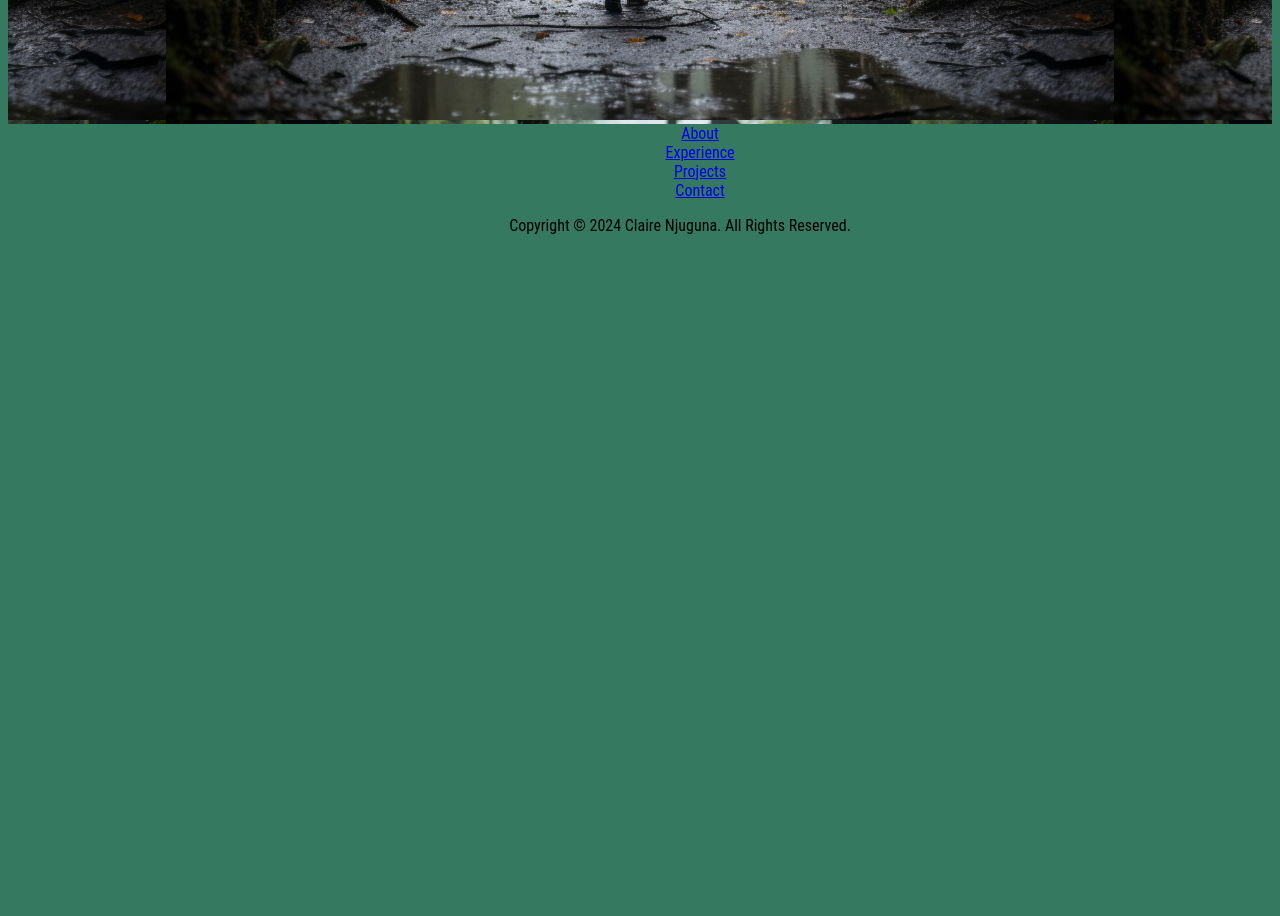
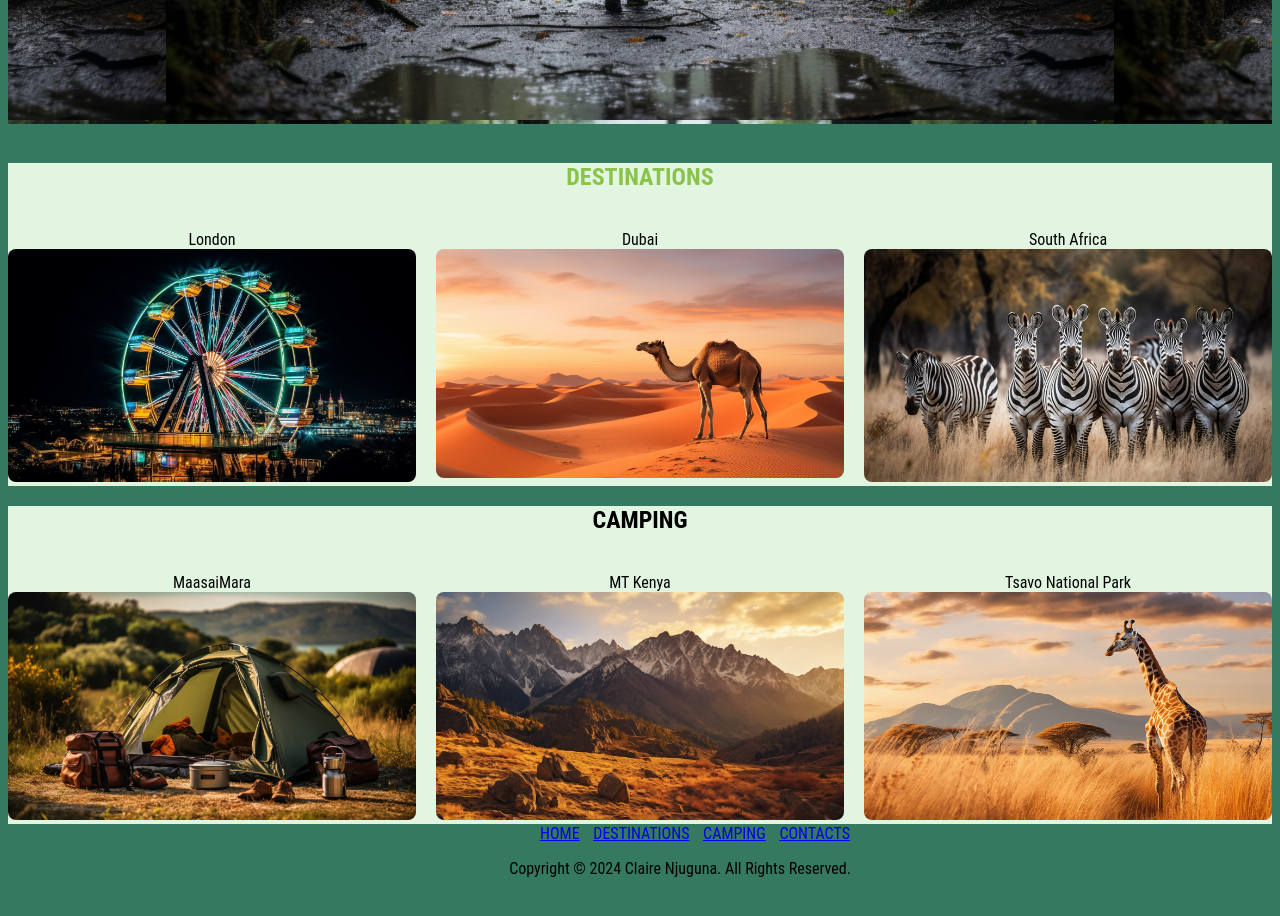
Before and after one commit to clairewambuinjuguna/Naturenestadventures, a plain HTML site: page index.html in a window 1280 px wide. Shown: the part 520-1436 px from the top of the page. Before the commit the page ends 860 px from the top, so only its background shows below. Drawn offline with Linux system fonts and the light colour scheme.

Commit message:
progress

```diff
--- a/index.html
+++ b/index.html
@@ -43,14 +43,52 @@
 
     <P class="paragraph">Where every step is a journey, and every moment is a discovery. Immerse yourself in the embrace of nature, and let the whispers of the wilderness guide your soul. In the heart of tranquility, find your adventure, create your story, and awaken your spirit. With NatureNest Adventures, embrace the call of the wild and let the beauty of nature be your guide. Unleash the explorer in you – your journey begins where the path meets the extraordinary.</P>
  </section>
+ <br>
+
+ <section >
+    <h1 class="destination">DESTINATIONS</h1>
+    <br>
+   <div class="destinations">
+    <div class="destinationimage">
+        <p>London</p>
+        <img src="./assets/london.jpg">
+    </div>
+    <div class="destinationimage">
+        <p>Dubai</p>
+        <img src="./assets/dubai.jpg">
+    </div>
+    <div class="destinationimage">
+        <p>South Africa</p>
+        <img src="./assets/southafrica.jpg">
+    </div>
+</div>
+ </section>
+ <section>
+    <h1>CAMPING</h1>
+    <br>
+   <div class="campingsites">
+    <div class="campingsitesimage">
+        <p>MaasaiMara</p>
+        <img src="./assets/maasaimara.jpg">
+    </div>
+    <div class="campingsitesimage">
+        <p>MT Kenya</p>
+        <img src="./assets/mtkenya.jpg">
+    </div>
+    <div class="campingsitesimage">
+        <p>Tsavo National Park</p>
+        <img src="./assets/tsavo.jpg">
+    </div>
+</div>
+ </section>
     <footer>
         <nav>
           <div class="nav-links-container">
             <ul class="nav-links">
-              <li><a href="#about">About</a></li>
-              <li><a href="#experience">Experience</a></li>
-              <li><a href="#projects">Projects</a></li>
-              <li><a href="#contact">Contact</a></li>
+                <li><a href="#home">HOME</a></li>
+                <li><a href="#destinations">DESTINATIONS</a></li>
+                <li><a href="#camping">CAMPING</a></li>
+                <li><a href="#contact">CONTACTS</a></li>
             </ul>
           </div>
         </nav>
--- a/style.css
+++ b/style.css
@@ -25,7 +25,7 @@ color: white; /* Text color on top of the image */
 font-family: Arial, sans-serif;
 text-align: center;
 margin-top: -10rem;
-background-color: #357960;
+background-color:#8BC34A;
 }
 
 
@@ -97,6 +97,7 @@ background-color: #357960;
 .navLinks li{
   display: inline-block;
   margin-right: 10px;
+  color: white;
 
 }
 .paragraph{
@@ -108,6 +109,72 @@ background-color: #357960;
     justify-content: center;
 
 }
+.destinations{
+    background-color: #E1F5E1;
+    display: inline-block;
+
+}
+
+section {
+    text-align: center;
+    background-color: #E1F5E1;
+  }
+
+ .destination  {
+    color:#8BC34A /* Optional: Add color to the heading */
+  }
+
+  .destinations {
+    display: flex;
+    justify-content: space-between;
+    margin-top: 0; /* Adjust margin as needed */
+
+  }
+
+  .destinationimage {
+    text-align: center;
+    margin-right: 20px; /* Adjust margin as needed for spacing between items */
+  }
+
+  .destinationimage:last-child {
+    margin-right: 0; /* Remove margin from the last child to avoid extra spacing */
+  }
+
+  .destinationimage p {
+    margin: 0;
+  }
+
+  .destinationimage img {
+    max-width: 100%;
+    height: auto;
+    border-radius: 8px; /* Optional: Add border-radius for rounded corners */
+  }
+
+  .campingsites {
+    display: flex;
+    justify-content: space-between;
+    margin-top: 0; /* Adjust margin as needed */
+
+  }
+
+  .campingsitesimage {
+    text-align: center;
+    margin-right: 20px; /* Adjust margin as needed for spacing between items */
+  }
+
+  .campingsitesimage:last-child {
+    margin-right: 0; /* Remove margin from the last child to avoid extra spacing */
+  }
+
+  .campingsitesimage p {
+    margin: 0;
+  }
+
+  .campingsitesimage img {
+    max-width: 100%;
+    height: auto;
+    border-radius: 8px; /* Optional: Add border-radius for rounded corners */
+  }
 footer {
     height: 26vh;
     bottom: 5px;
@@ -122,3 +189,11 @@ footer {
     margin-left: -5rem;
     margin-right: -10rem;
   }
+  footer li{
+        display: flex;
+        justify-content: space-between;
+        display: inline-block;
+        margin-right: 10px;
+        color: white;
+
+      }
```
Also changed, not shown: assets/dubai.jpg (added), assets/london.jpg (added), assets/maasaimara.jpg (added), assets/mtkenya.jpg (added), assets/southafrica.jpg (added), assets/tsavo.jpg (added), 1 other file.
